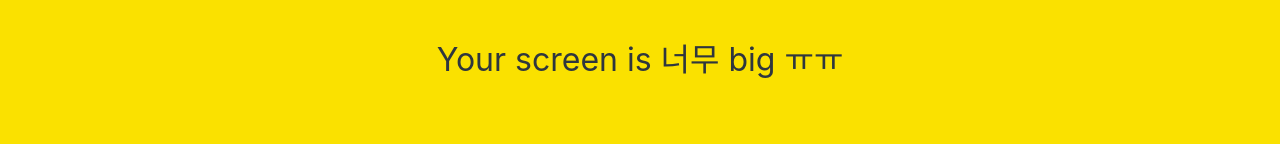
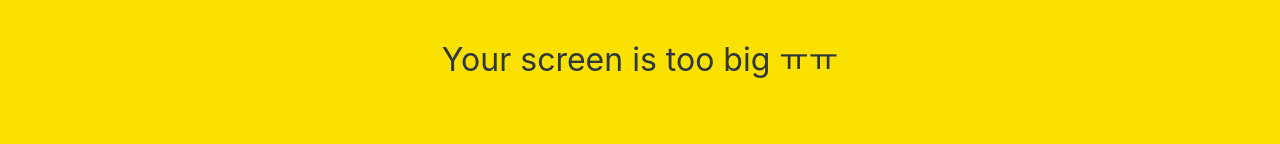
Before and after one commit to TheYoungmoneY/kokoa-clone, a plain HTML site: page chatting.html in a window 1280 px wide. Shown: the part 340-484 px from the top of the page. Drawn offline with Linux system fonts and the light colour scheme.

Commit message:
Update chatting.html

```diff
--- a/chatting.html
+++ b/chatting.html
@@ -79,7 +79,7 @@
       </div>
     </form>
     <div id="no-mobile">
-      <span>Your screen is 너무 big ㅠㅠ</span>
+      <span>Your screen is too big ㅠㅠ</span>
   </div>
     <!-- Code Kit 설치 -->
     <script
```
